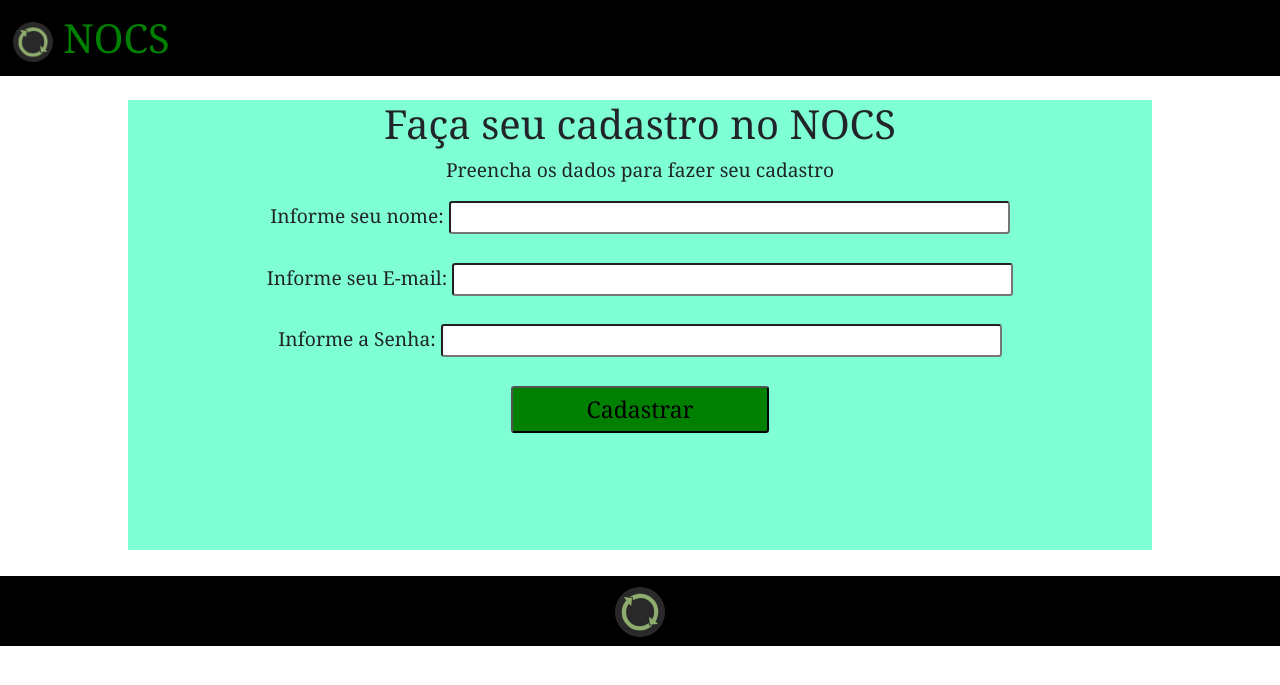
After one commit to paulo-campos-57/NOCS, a Django app: page /nocs/cadastro in a window 1280 px wide. The commit adds this page. Shown: the top 685 px of the page. Run offline with Django 4.2, Linux system fonts and the light colour scheme.

Commit message:
Criação da página de cadastro

```diff
--- a/NOCS_definitivo/NOCS_app/models.py
+++ b/NOCS_definitivo/NOCS_app/models.py
@@ -16,3 +16,9 @@ class Pergunta(models.Model):
     id = models.AutoField(primary_key=True)
     email = models.TextField(max_length=355)
     texto = models.TextField(max_length=3000)
+
+class Cadastro(models.Model):
+    id = models.AutoField(primary_key=True)
+    username = models.TextField(max_length=255)
+    email = models.TextField(max_length=355)
+    password1 = models.TextField(max_length=100)
--- /dev/null
+++ b/NOCS_definitivo/NOCS_app/templates/nocs/cadastro.html
@@ -0,0 +1,21 @@
+{% extends 'nocs\base_a.html' %}
+{% block conteudo %}
+<div class="container", style="align-items: center; width: 80%; background-color: aquamarine;
+        text-align: center; font-size: larger; font-family: Georgia, 'Times New Roman', Times, serif;
+        margin-bottom: 2%; min-height: 450px;">
+    <h1>Faça seu cadastro no NOCS</h1>
+    <form action="{% url 'confirmado' %}" method="post">
+        {% csrf_token %}
+        <p>
+            Preencha os dados para fazer seu cadastro
+        </p>
+        Informe seu nome: <input name="username" class="form-control-sm" type="text" size="60"><br><br>
+        Informe seu E-mail: <input name="email" class="form-control-sm" type="email" size="60"><br><br>
+        Informe a Senha: <input name="password1" class="form-control-sm" type="password" size="60"><br><br>
+        <button class="form-control-sm" style="background-color: green; color: #000; width: 20ch;
+                font-size: larger; margin-bottom: 2%;">
+            Cadastrar
+        </button>
+    </form>
+</div>
+{% endblock %}
--- a/NOCS_definitivo/NOCS_app/templates/nocs/home.html
+++ b/NOCS_definitivo/NOCS_app/templates/nocs/home.html
@@ -8,7 +8,7 @@
         {% csrf_token %}
         <h2>Seja Bem vindo!</h2>
         <p>
-            Informe suas informações para entrar no NOCS
+            Preencha as informações para entrar no NOCS
         </p>
         E-mail: <input name="email" class="form-control-sm" type="email" size="60"><br><br>
         Senha: <input name="senha" class="form-control-sm" type="password" size="60"><br><br>
@@ -16,6 +16,9 @@
              font-size: larger; margin-bottom: 2%;">
             Entrar
         </button>
+        <br>
+        Ainda não tem uma conta?
+        <a href="{% url 'cadastro' %}">Cadastre-se!</a>
     </form>
 </div>
 {% endblock %}
--- a/NOCS_definitivo/NOCS_app/views.py
+++ b/NOCS_definitivo/NOCS_app/views.py
@@ -1,7 +1,8 @@
-from django.shortcuts import render
+from django.shortcuts import render, redirect
 from .models import Usuario
 from .models import Mensagem
 from .models import Pergunta
+from .models import Cadastro
 
 def home(request):
     return render(request, 'nocs/home.html')
@@ -58,3 +59,15 @@ def enviado(request):
     nova_pergunta.save()
 
     return render(request, 'nocs/enviado.html')
+
+def cadastro(request):
+    return render(request, 'nocs/cadastro.html')
+
+def confirmado(request):
+    novo_cadastro = Cadastro()
+
+    novo_cadastro.username = request.POST.get('username')
+    novo_cadastro.email = request.POST.get('email')
+    novo_cadastro = request.POST.get('password1')
+
+    return render(request, 'nocs/confirmado.html')
--- a/NOCS_definitivo/NOCS_definitivo/urls.py
+++ b/NOCS_definitivo/NOCS_definitivo/urls.py
@@ -4,7 +4,9 @@ from NOCS_app import views
 
 urlpatterns = [
     path('', views.home, name='home'),
-    path('nocs/', views.logged, name='logged'),
+    path('nocs/cadastro', views.cadastro, name='cadastro'),
+    path('nocs/logged', views.logged, name='logged'),
+    path('nocs/cadastro/confirmado', views.confirmado, name='confirmado'),
     path('nocs/indice', views.indice, name='indice'),
     path('nocs/descarte_p', views.descarte_perigoso, name='descarte_perigoso'),
     path('nocs/descarte_p/mensagem', views.mensagem, name='mensagem'),
```
Also changed, not shown: NOCS_definitivo/NOCS_app/templates/nocs/confirmado.html (added, +17 -0 lines), NOCS_definitivo/NOCS_app/migrations/0005_cadastro.py (added), NOCS_definitivo/NOCS_app/migrations/0006_rename_password_cadastro_password1.py (added).
